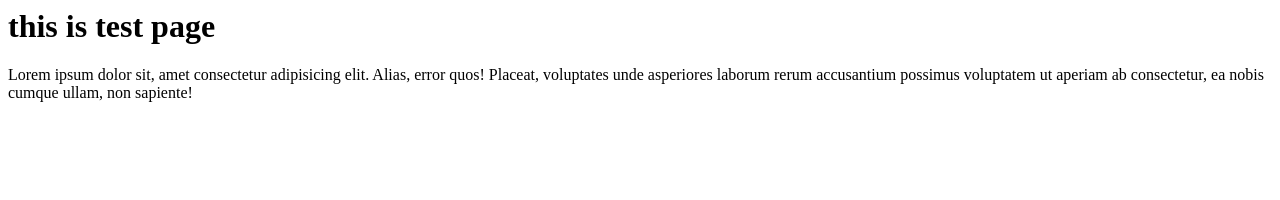
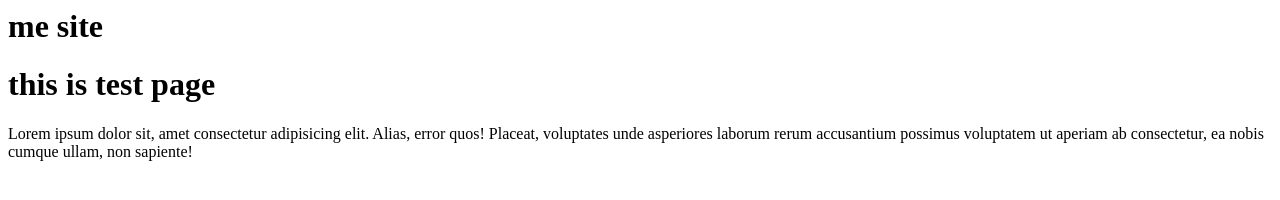
Before and after one commit to shomareyek/test2, a plain HTML site: page index.html in a window 1280 px wide. Drawn offline with Linux system fonts and the light colour scheme.

Commit message:
three commit

```diff
--- a/index.html
+++ b/index.html
@@ -6,6 +6,7 @@
     <title>index page</title>
 </head>
 <body>
+    <h1>me site</h1>
     <h1>this is test page</h1>
     <p>Lorem ipsum dolor sit, amet consectetur adipisicing elit. Alias, error quos! Placeat, voluptates unde asperiores laborum rerum accusantium possimus voluptatem ut aperiam ab consectetur, ea nobis cumque ullam, non sapiente!</p>
 </body>
```
